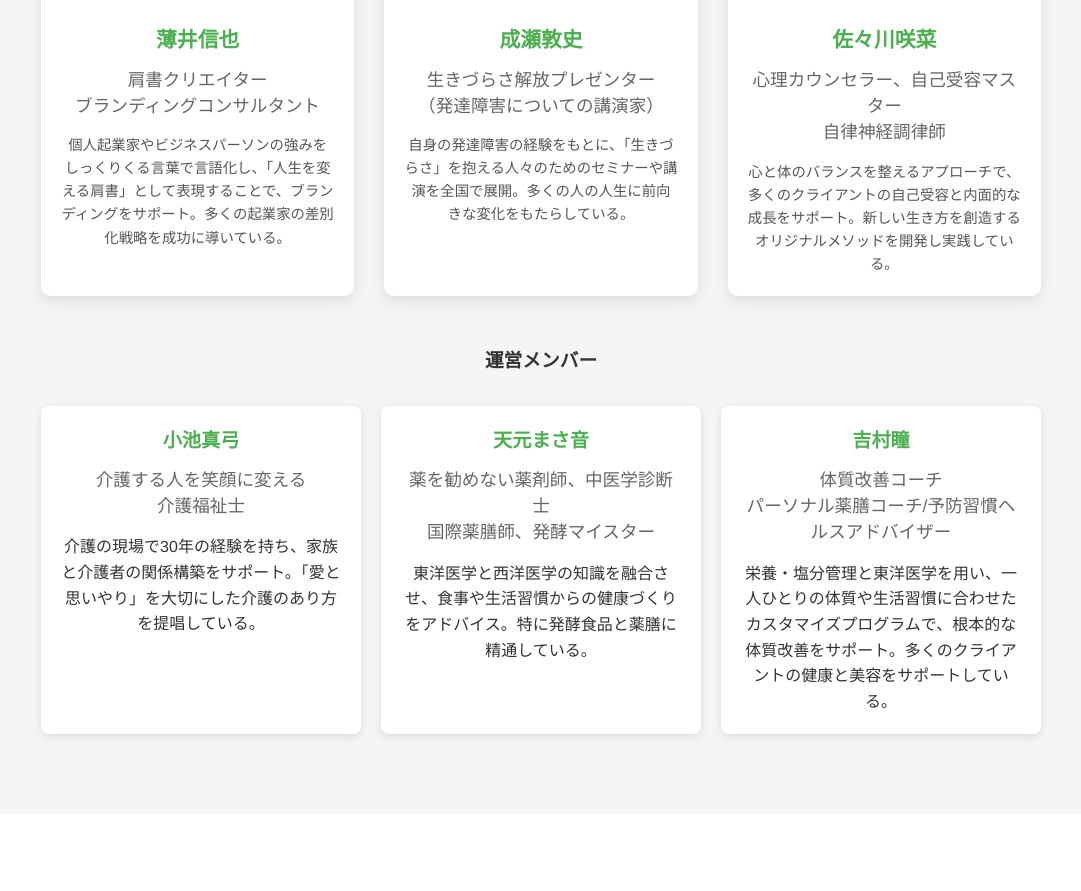
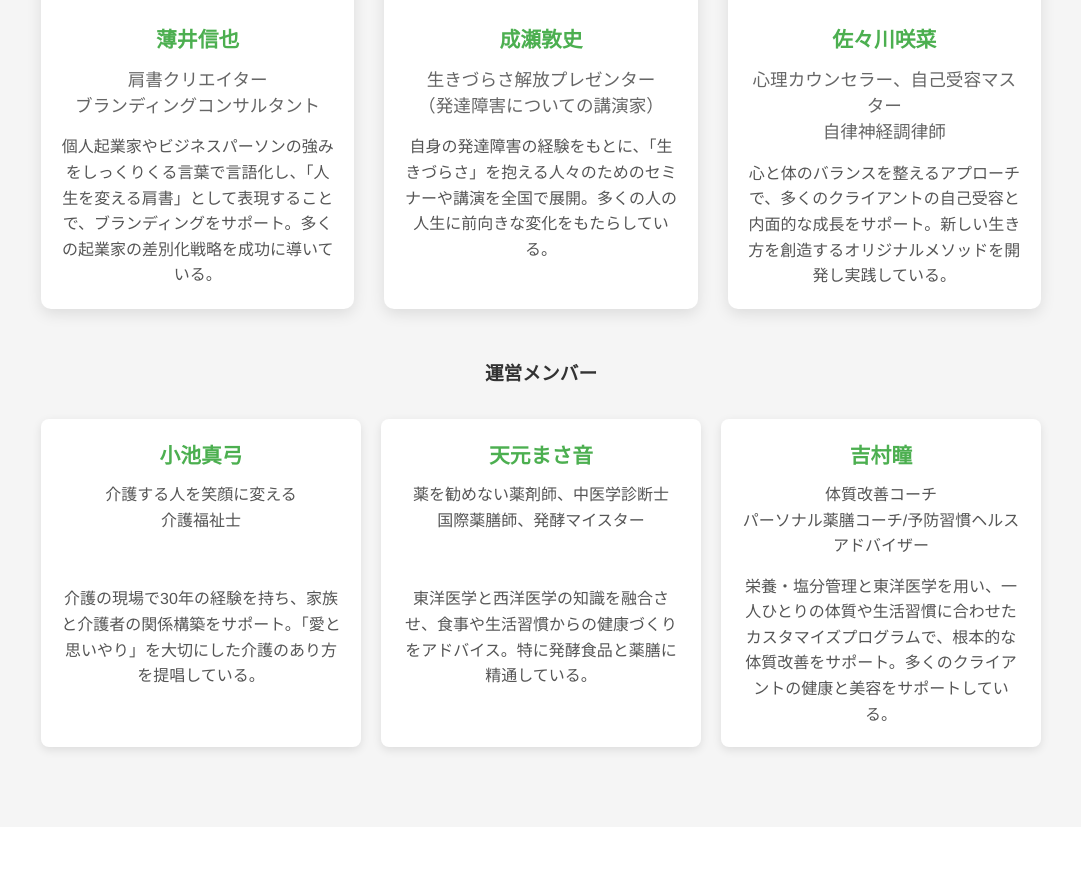
Before and after one commit to lifeconnect2025/bizseed-lp, a plain HTML site: page index.html in a window 1280 px wide. Shown: the part 6007-6898 px from the top of the page, without its empty margins (99-1180 px from the left). Drawn offline with Linux system fonts and the light colour scheme.

Commit message:
Update index.html

```diff
--- a/index.html
+++ b/index.html
@@ -435,17 +435,18 @@
             margin-bottom: 10px;
         }
 
-        .member-title {
+        .member-title, .staff-title {
             color: #666;
-            font-size: 1.1rem; /* フォントサイズを調整 */
+            font-size: 1.1rem;
             margin-bottom: 15px;
             line-height: 1.5;
         }
 
-        .member-bio {
-            font-size: 0.9rem;
+        .member-bio, .staff-card p {
+            font-size: 1rem;
             color: #555;
-            flex-grow: 1; /* 内容によって高さを調整 */
+            flex-grow: 1;
+            line-height: 1.6;
         }
 
         .staff-card {
@@ -465,17 +466,10 @@
         }
 
         .staff-name {
-            font-size: 1.2rem;
+            font-size: 1.3rem; /* メンバー名と統一 */
             font-weight: bold;
             color: #4CAF50;
             margin-bottom: 10px;
-        }
-
-        .staff-title {
-            color: #666;
-            font-size: 1.1rem; /* 主宰メンバーと同じフォントサイズに変更 */
-            margin-bottom: 15px; /* マージンも主宰メンバーと統一 */
-            line-height: 1.5;
         }
 
         /* FAQ セクション */
@@ -774,6 +768,10 @@
             /* モバイルでのフォントサイズ調整 */
             .member-title, .staff-title {
                 font-size: 1rem;
+            }
+
+            .member-bio, .staff-card p {
+                font-size: 0.95rem;
             }
         }
 
```
